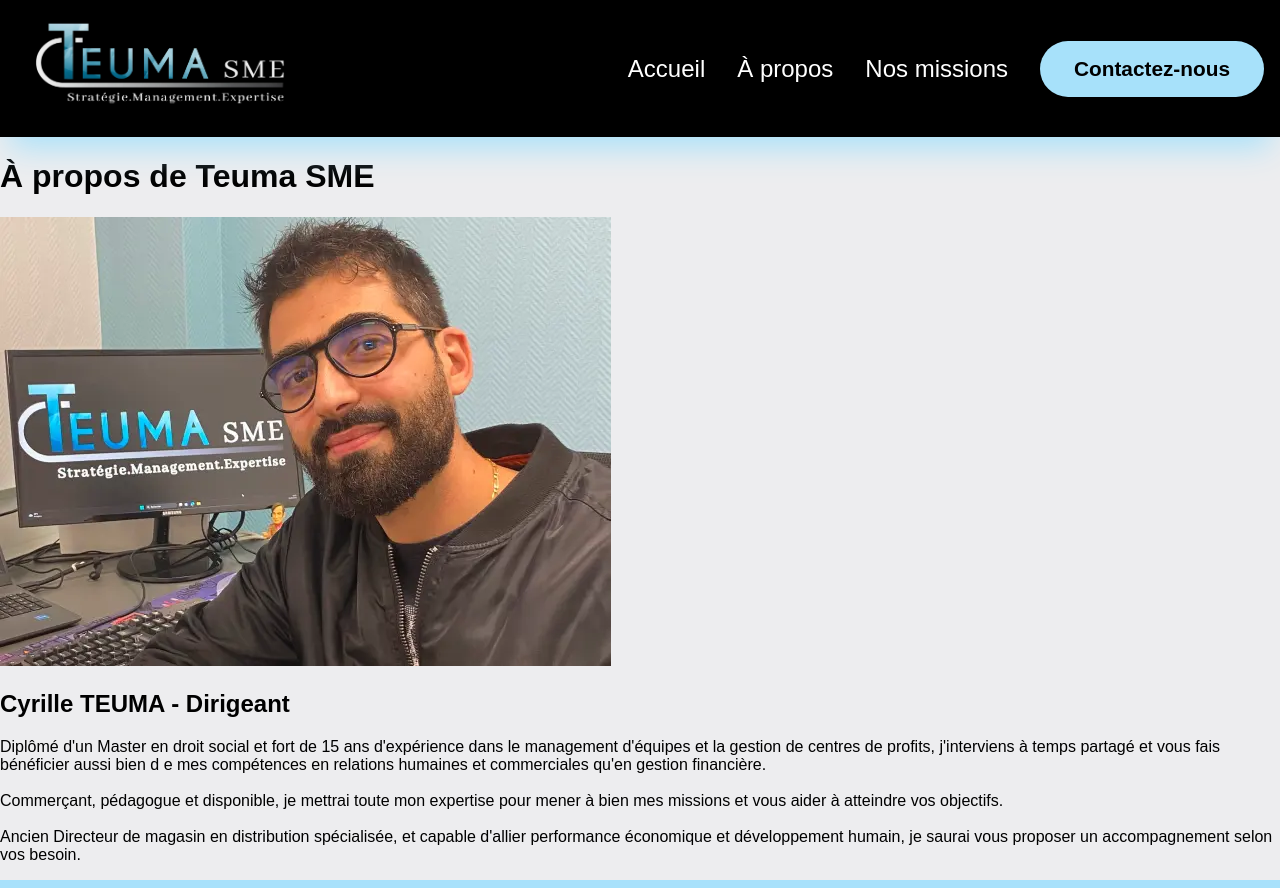
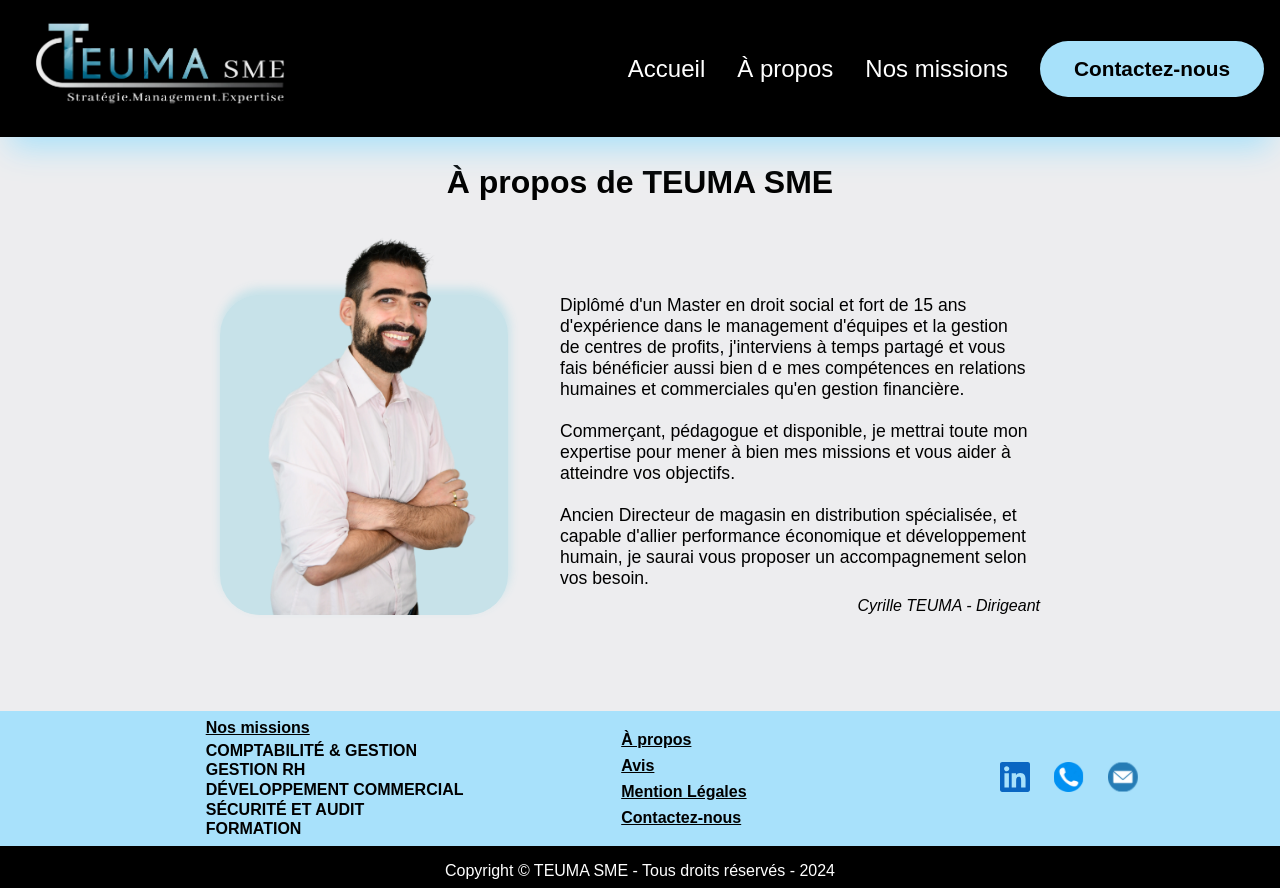
Before and after one commit to Guillaumedev69/teuma-app, a Next.js app: page /about in a window 1280 px wide. Shown: the top 888 px of the page. Built offline with nearby package versions, Linux system fonts and the light colour scheme.

Commit message:
about page ok

```diff
--- a/src/app/about/page.tsx
+++ b/src/app/about/page.tsx
@@ -1,20 +1,10 @@
 import Footer from "@/components/Footer";
 import Header from "@/components/Header";
-import ImgCyrille2 from "@/components/ImgCyrille2";
+import SectionAbout from "@/components/SectionAbout";
 
 export default function about() {
     return (<div>
-        <Header />
-        <h1>À propos de Teuma SME</h1>
-        <ImgCyrille2 />
-        <h2>Cyrille TEUMA - Dirigeant</h2>
-        <p>Diplômé d&apos;un Master en droit social et fort de 15 ans d&apos;expérience dans le management d&apos;équipes
-            et la gestion de centres de profits, j&apos;interviens à temps partagé et vous fais bénéficier aussi bien d
-            e mes compétences en relations humaines et commerciales qu&apos;en gestion financière.<br /><br />
-            Commerçant, pédagogue et disponible, je mettrai toute mon expertise pour mener à bien mes missions et
-            vous aider à atteindre vos objectifs.<br /><br />
-            Ancien Directeur de magasin en distribution spécialisée, et capable d&apos;allier performance économique et développement humain, je saurai vous proposer un accompagnement selon vos besoin.
-        </p>
+        <Header />        <SectionAbout />
         <Footer />
     </div>
     )
--- a/src/components/SectionAbout.tsx
+++ b/src/components/SectionAbout.tsx
@@ -4,7 +4,7 @@
 const SectionAbout = () => {
     return (
         <section className={styles.sectionAbout}>
-            <h2 className={styles.sectionAbout__title}>À propos de nous</h2>
+            <h2 className={styles.sectionAbout__title}>À propos de TEUMA SME</h2>
             <div className={styles.sectionAbout__content}>
                 <ImgCyrille />
                 <div className={styles.contentText}>
```
